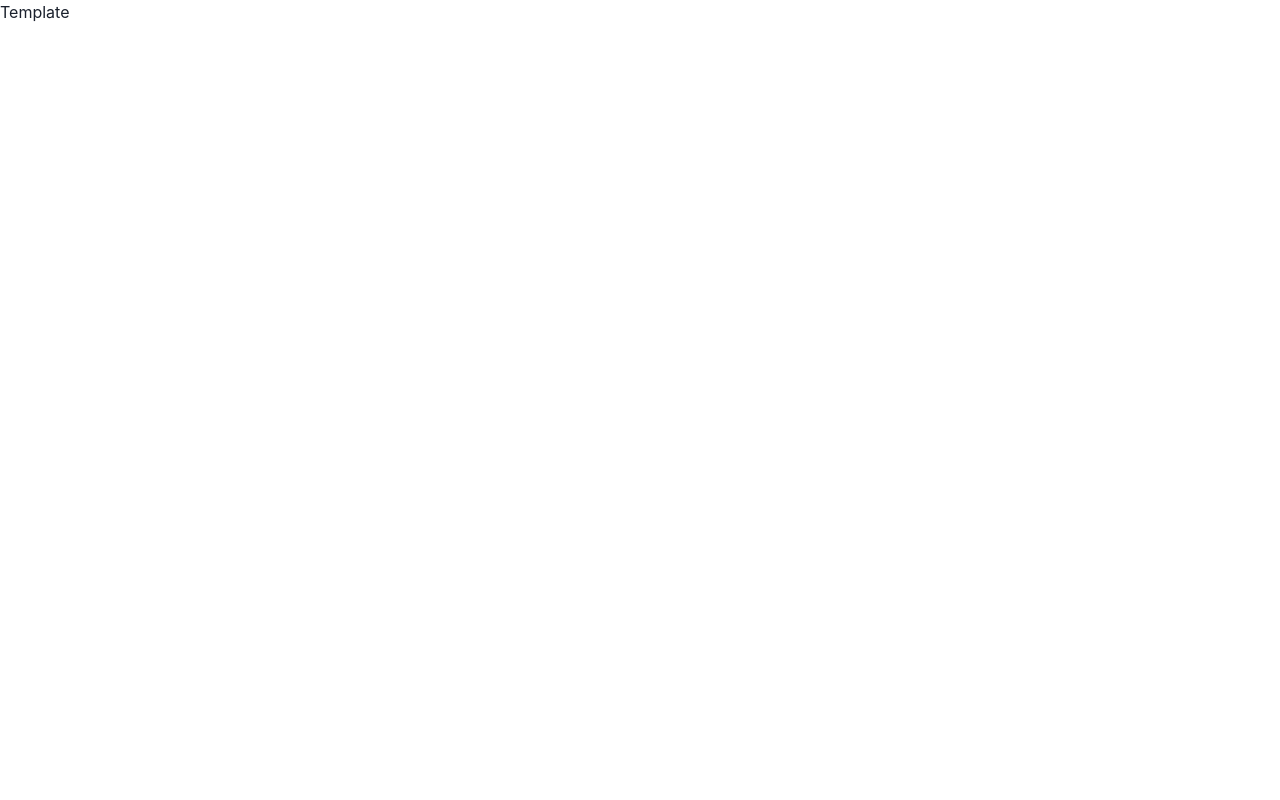
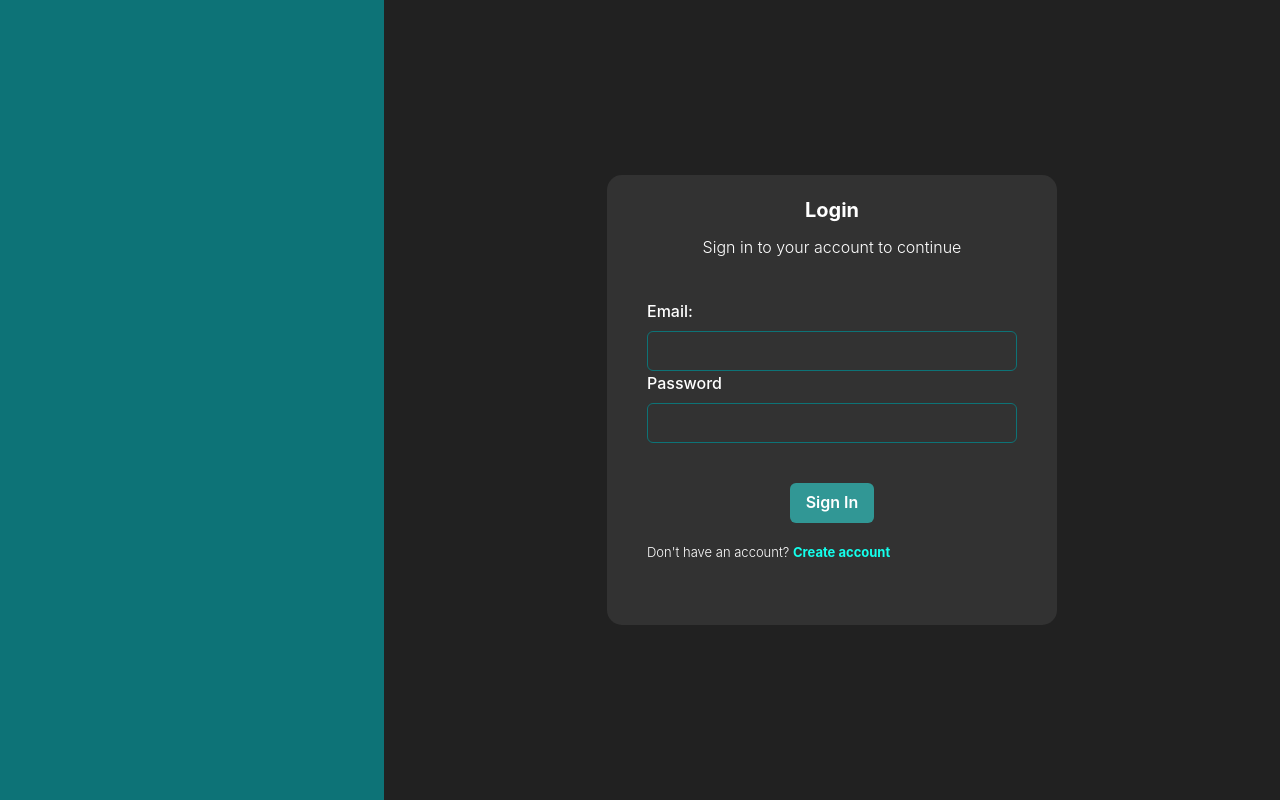
Before and after one commit to RafaelClaudio7/mtd-app, a React (Vite) app: page / in a window 1280 px wide. Built offline with nearby package versions, Linux system fonts and the light colour scheme.

Commit message:
feat: estilo da página de login

```diff
--- a/src/App.tsx
+++ b/src/App.tsx
@@ -1,6 +1,8 @@
+import Login from "./pages/Login";
+
 function App() {
   return <div className="App">
-    <h1>Template</h1>
+    <Login />
   </div>;
 }
 
--- /dev/null
+++ b/src/components/Form.tsx
@@ -0,0 +1,62 @@
+import {
+  Box,
+  Button,
+  Center,
+  FormControl,
+  FormLabel,
+  Input,
+  Link,
+  Text,
+} from "@chakra-ui/react";
+
+export default function Form() {
+  return (
+    <FormControl
+      h="450px"
+      bg="#323232"
+      p="10px"
+      pt="20px"
+      borderRadius="15px"
+      pl="40px"
+      pr="40px"
+    >
+      <Text textAlign="center" fontWeight="bold" fontSize="xl">
+        Login
+      </Text>
+      <Text textAlign="center" fontWeight="light" fontSize="md" mt="10px">
+        Sign in to your account to continue
+      </Text>
+      <Box mt="40px">
+        <FormLabel htmlFor="email">Email:</FormLabel>
+        <Input
+          type="email"
+          name="email"
+          id="email"
+          borderColor="#0D7377"
+          focusBorderColor="#14FFEC"
+          _hover={{ borderColor: "#14FFEC" }}
+        />
+        <FormLabel htmlFor="password">Password</FormLabel>
+        <Input
+          type="password"
+          name="password"
+          id="password"
+          borderColor="#0D7377"
+          focusBorderColor="#14FFEC"
+          _hover={{ borderColor: "#14FFEC" }}
+        ></Input>
+        <Center mt="40px">
+          <Button colorScheme="teal" size="md">
+            Sign In
+          </Button>
+        </Center>
+        <Text fontWeight="light" fontSize="small" mt="20px">
+          Don't have an account?{" "}
+          <Link href="" fontWeight="bold" color="#14FFEC">
+            Create account
+          </Link>
+        </Text>
+      </Box>
+    </FormControl>
+  );
+}
--- a/src/pages/Login.tsx
+++ b/src/pages/Login.tsx
@@ -1,7 +1,25 @@
-
+import {
+  Box,
+  Center,
+  Flex,
+} from "@chakra-ui/react";
+import Form from "../components/Form";
 
 export default function Login() {
   return (
-    <div>Login</div>
-  )
-};
+    <Flex
+      color="white"
+      bg="#212121"
+      w="100vw"
+      h="100vh"
+      wrap="wrap"
+    >
+      <Box w="30vw" bg="#0D7377"></Box>
+      <Flex w="70vw" h="100vh" justifyContent="center">
+      <Center w="450px">
+        <Form />
+      </Center>
+      </Flex>
+    </Flex>
+  );
+}
```
